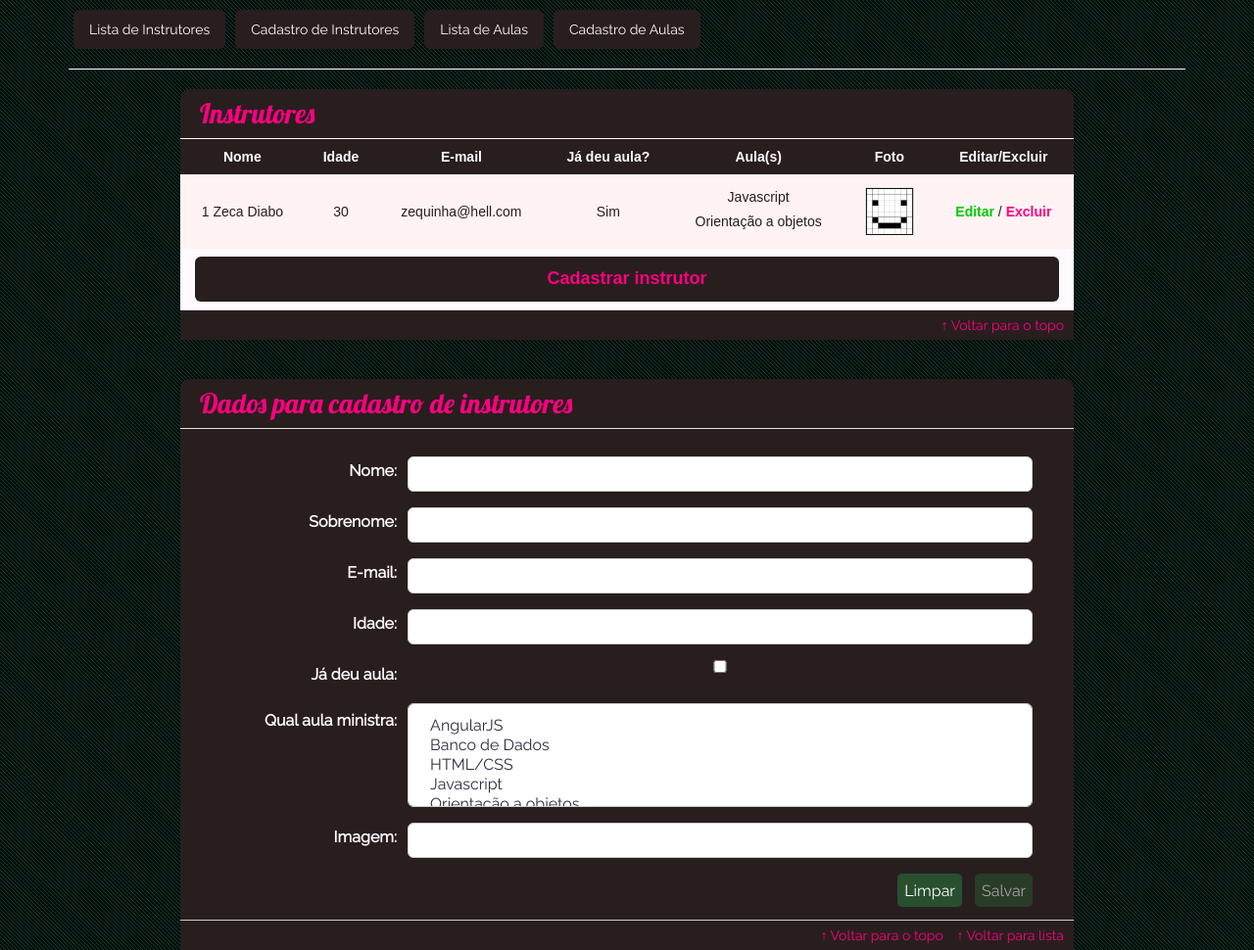
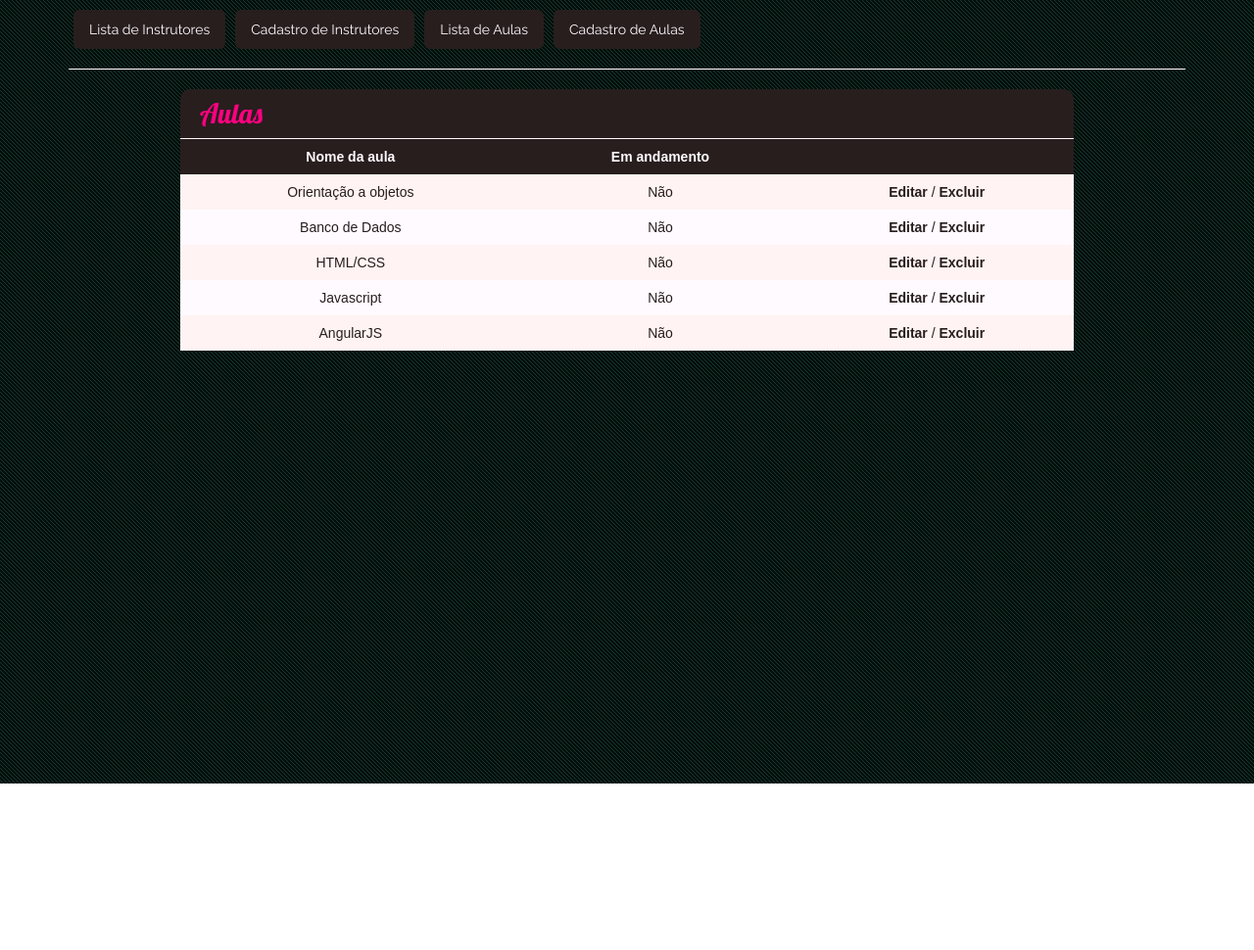
Before and after one commit to ClaudiaStrm/AngularJS, a plain HTML site: page InstrutoresLista/index.html at #!/aulas in a window 1280 px wide. Shown: the whole page at 98% size. After the commit the page ends 800 px from the top, so only its background shows below. Drawn offline with nearby package versions, Linux system fonts and the light colour scheme; some packages are replaced by stand-ins of ours.

Commit message:
InstrutoresLista: adicionada tabela de aula

```diff
--- /dev/null
+++ b/InstrutoresLista/aulas/aula.html
@@ -0,0 +1,22 @@
+<div ng-controller="aulaController" id="lista-aulas">
+<table>
+	<caption>Aulas</caption>
+	<thead>
+		<tr>
+			<th>Nome da aula</th>
+			<th>Em andamento</th>
+		</tr>
+	</thead>
+	<tbody>
+		<tr ng-repeat="aula in listaAulas">
+			<td> {{ aula.nome }}</td>
+			<td> {{ aula.emAndamento ? 'Sim' : 'Não' }} </td>
+			<td>
+				<span>Editar </span>/
+				<span>Excluir</span>
+			</td>
+		</tr>
+	</tbody>
+</table>
+
+</div>
--- /dev/null
+++ b/InstrutoresLista/aulas/aulaController.js
@@ -0,0 +1,12 @@
+app.controller('aulaController', function($scope){
+	$scope.aula = {
+		id: '',
+		nome: '',
+		emAndamento: false
+	}
+
+	$scope.listaAulas = $scope.listaAulas || listaAulas();
+
+
+	console.log($scope.aulas)
+})
--- a/InstrutoresLista/index.html
+++ b/InstrutoresLista/index.html
@@ -14,6 +14,7 @@
   <script src="./js/routes.js"></script>
   <script src="./js/main.js"></script>
   <script src="./instrutores/instrutorController.js"></script>
+  <script src="./aulas/aulaController.js"></script>
 
 </head>
 <body ng-app="app">
@@ -23,7 +24,7 @@
     <ul class="nav">
       <li class="btn-nav"><a href="#!instrutores/#lista" class="btn-index">Lista de Instrutores</a></li>
       <li class="btn-nav"><a href="#!instrutores/#cadastro" class="btn-index">Cadastro de Instrutores</a></li>
-      <li class="btn-nav"><a href="#!" class="btn-index">Lista de Aulas</a></li>
+      <li class="btn-nav"><a href="#!aulas/#lista-aulas" class="btn-index">Lista de Aulas</a></li>
       <li class="btn-nav"><a href="#!" class="btn-index">Cadastro de Aulas</a></li>
     </ul>
   </nav>
--- a/InstrutoresLista/instrutores/instrutor.html
+++ b/InstrutoresLista/instrutores/instrutor.html
@@ -14,7 +14,7 @@
     </thead>
     <tbody>
       <tr ng-repeat="instrutor in instrutores">
-        <td>{{ instrutor.id}} {{ instrutor.nome }} {{instrutor.sobrenome}}</td>
+        <td>{{ instrutor.nome }} {{instrutor.sobrenome}}</td>
         <td>{{ instrutor.idade }}</td>
         <td>{{ instrutor.email }}</td>
         <td>{{ instrutor.jaDeuAula ? 'Sim' : 'Não'}}</td>
--- a/InstrutoresLista/instrutores/instrutorController.js
+++ b/InstrutoresLista/instrutores/instrutorController.js
@@ -35,7 +35,6 @@ app.controller('instrutorController', function($scope, $rootScope) {
 
     $scope.adicionarInstrutor = function(id){
         id = id || -1;
-        alert(id);
         if (id !== -1){
 
         return
@@ -77,7 +76,6 @@ app.controller('instrutorController', function($scope, $rootScope) {
         $scope.instrutorEmail = editarInstrutor[0].email;
         $scope.instrutorIdade = editarInstrutor[0].idade;
         $scope.instrutorUrlFoto = editarInstrutor[0].urlFoto;
-        alert($scope.instrutorID)
     }
 
     $scope.excluir = function(id){
--- a/InstrutoresLista/js/routes.js
+++ b/InstrutoresLista/js/routes.js
@@ -6,6 +6,9 @@ app.config(function($routeProvider) {
     .when('/instrutores', {
         templateUrl: '/instrutores/instrutor.html'
     })
+    .when('/aulas', {
+        templateUrl: '/aulas/aula.html'
+    })
     .otherwise({
       redirectTo: '/instrutores'
     })
```
